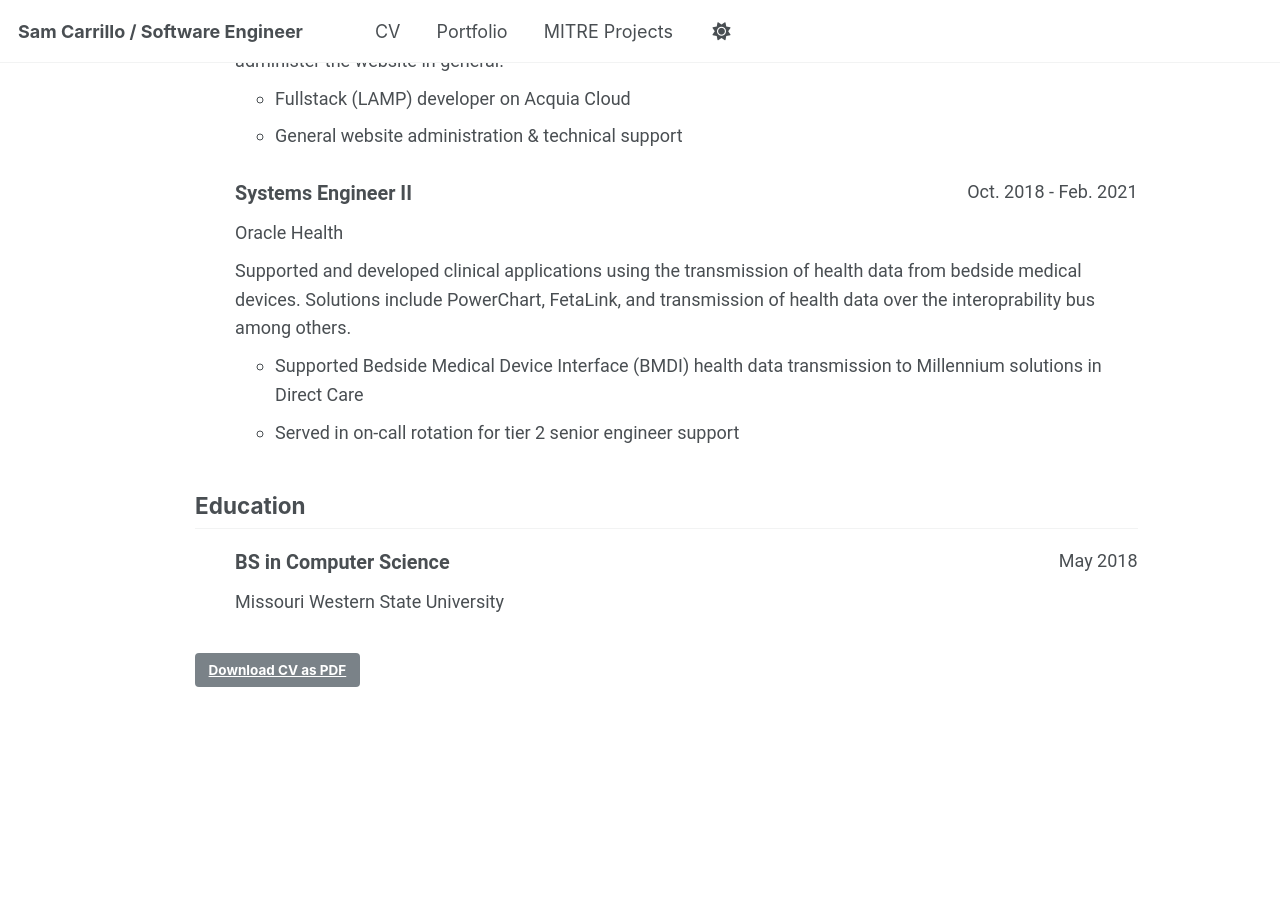
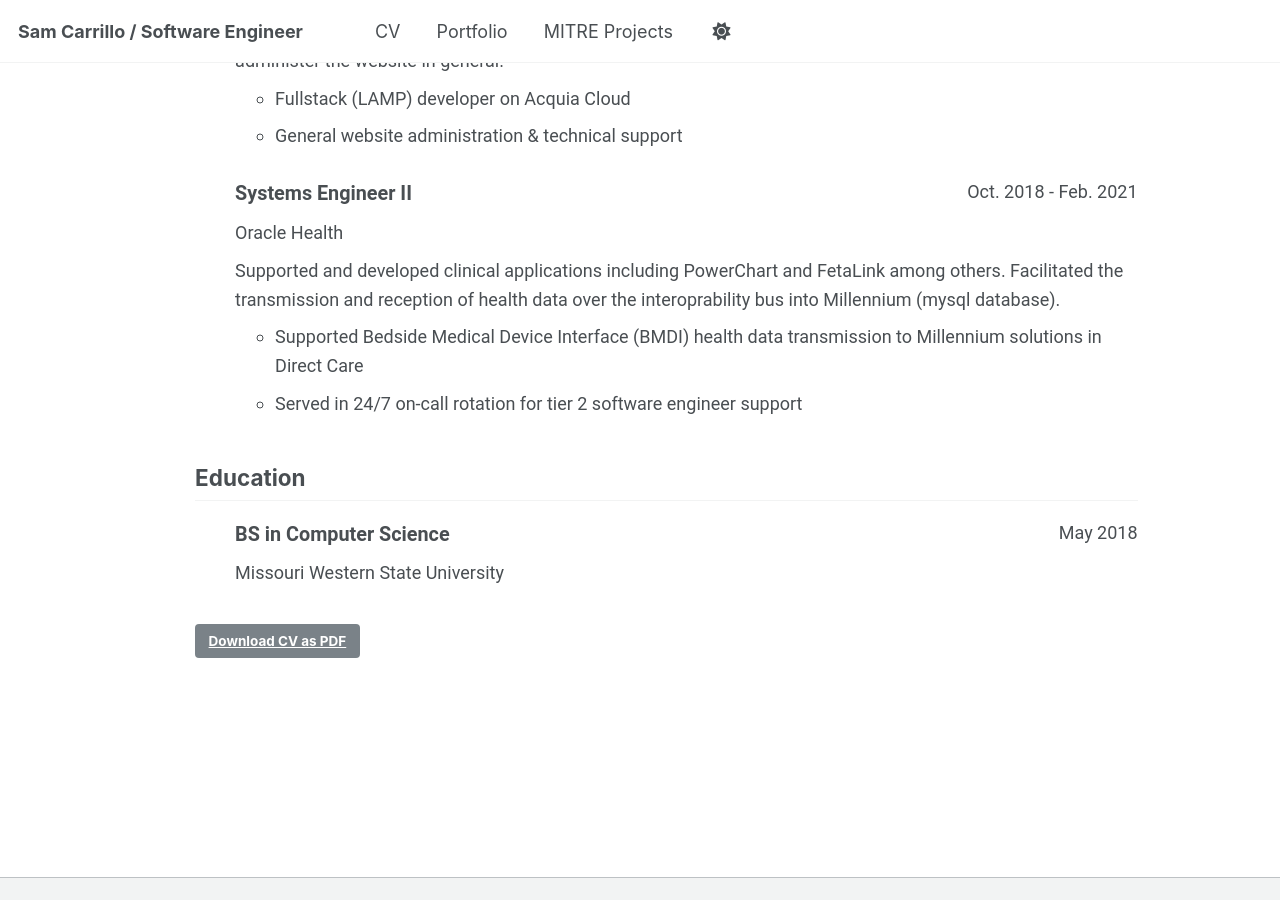
Before and after one commit to carrils/carrils.github.io, a Jekyll site: the page built from _pages/cv-json.md, in a window 1280 px wide and 900 px high, scrolled down 2270 px. Built offline with Jekyll 4.4.1, drawn with Linux system fonts in a browser that asks for light colours; a script that is not in the unit is left out.

Commit message:
minor tweak to oracle/cerner work experience & update CV.pdf

```diff
--- a/_data/cv.json
+++ b/_data/cv.json
@@ -89,11 +89,11 @@
       "position": "Systems Engineer II",
       "startDate": "Oct. 2018",
       "endDate": "Feb. 2021",
-      "summary": "Supported and developed clinical applications using the transmission of health data from bedside medical devices. Solutions include PowerChart, FetaLink, and transmission of health data over the interoprability bus among others.",
+      "summary": "Supported and developed clinical applications including PowerChart and FetaLink among others. Facilitated the transmission and reception of health data over the interoprability bus into Millennium (mysql database).",
       "link": "",
       "highlights": [
         "Supported Bedside Medical Device Interface (BMDI) health data transmission to Millennium solutions in Direct Care",
-        "Served in on-call rotation for tier 2 senior engineer support"
+        "Served in 24/7 on-call rotation for tier 2 software engineer support"
       ]
     }
   ],
--- a/_data/work_exp.json
+++ b/_data/work_exp.json
@@ -64,11 +64,11 @@
     "company": "Oracle Health",
     "startDate": "Oct. 2018",
     "endDate": "Feb. 2021",
-    "summary": "Supported and developed clinical applications using the transmission of health data from bedside medical devices. Solutions include PowerChart, FetaLink, and transmission of health data over the interoprability bus among others.",
+    "summary": "Supported and developed clinical applications including PowerChart and FetaLink among others. Facilitated the transmission and reception of health data over the interoprability bus into Millennium (mysql database).",
     "link": "",
     "highlights": [
       "Supported Bedside Medical Device Interface (BMDI) health data transmission to Millennium solutions in Direct Care",
-      "Served in on-call rotation for tier 2 senior engineer support"
+      "Served in 24/7 on-call rotation for tier 2 software engineer support"
     ]
   }
 ]
```
Also changed, not shown: 1 other file.
